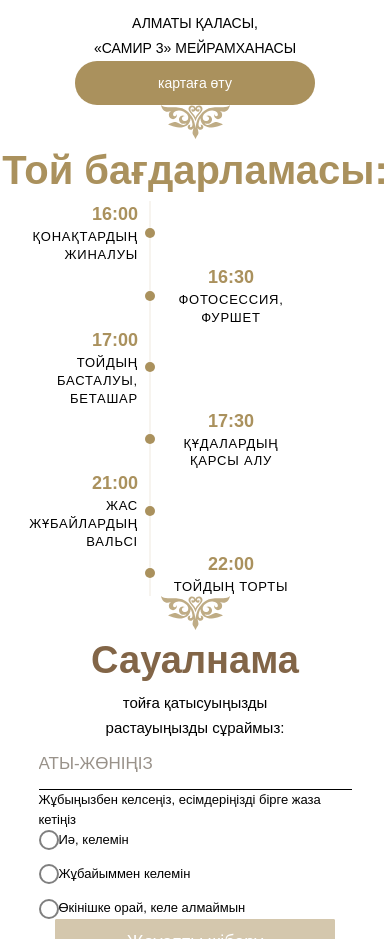
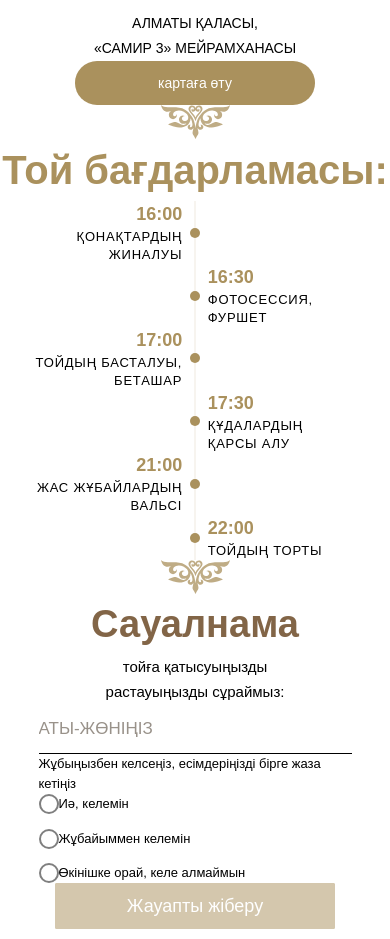
Before and after one commit to knurlann/wedinvite, a Next.js app: page / in a window 390 px wide. Shown: the part 1740-2679 px from the top of the page. Built offline with nearby package versions, Linux system fonts and the light colour scheme; a web font is replaced by a local one.

Commit message:
Adjust layout and width in InvitePage component for improved alignment and responsiveness

```diff
--- a/components/InvitePage.tsx
+++ b/components/InvitePage.tsx
@@ -248,9 +248,9 @@ export default function InvitePage() {
       </section>
 
       {/* ═══ TIMELINE ═══ */}
-      <section className="bg-white px-[6%] pt-0 pb-[40px] text-center">
+      <section className="flex flex-col items-center bg-white pt-0 pb-[40px]">
         <motion.p {...fadeUp()} className="mb-[16px] text-[40px] leading-[62px] text-[#aa915d]" style={{ ...kaz, fontWeight: 900 }}>Той бағдарламасы:</motion.p>
-        <motion.div {...fadeUp(0.1)} className="relative mx-auto max-w-[300px]">
+        <motion.div {...fadeUp(0.1)} className="relative w-[320px] max-w-[90%]">
           <div className="absolute bottom-0 left-1/2 top-0 w-px -translate-x-1/2 bg-[#aa915d]/20" />
           {[
             { time: "16:00", text: "Қонақтардың жиналуы", side: "left" as const },
```
